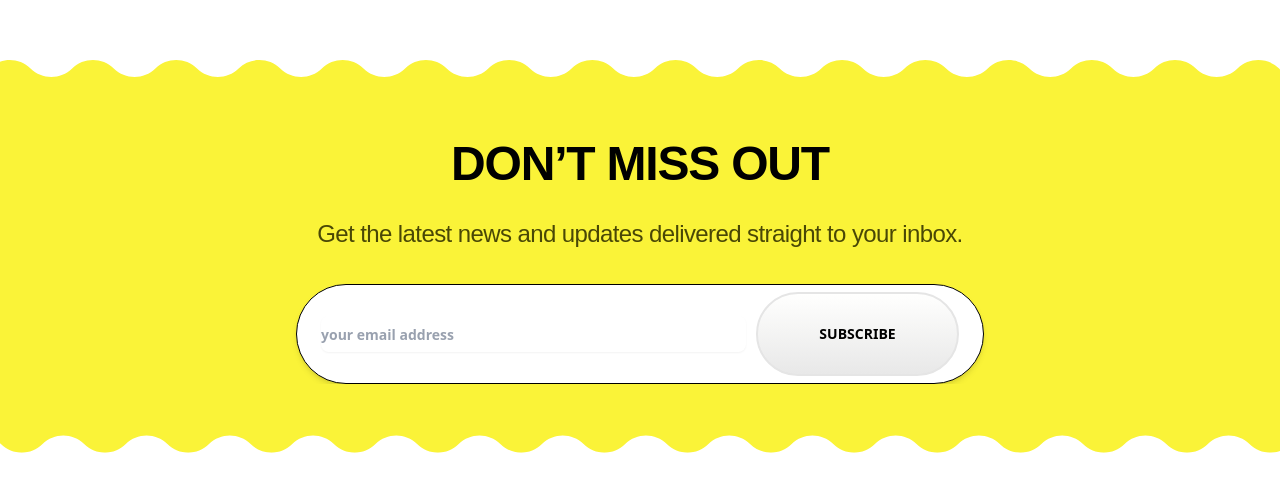
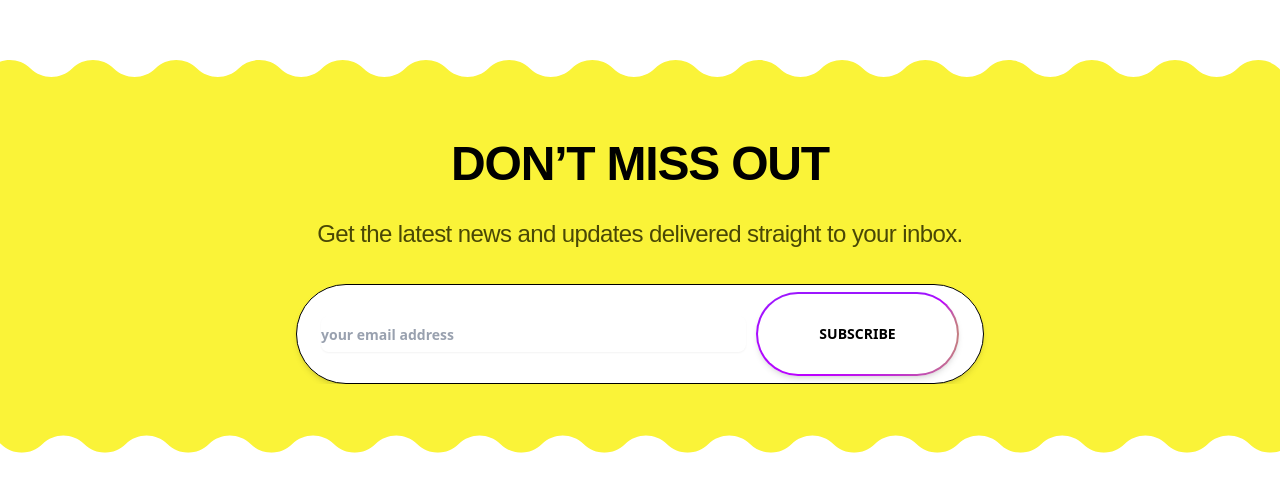
Before and after one commit to john-data-chen/ikg-footer, a React (Vite) app: page / in a window 1280 px wide. Shown: the part 283-774 px from the top of the page. Built offline with nearby package versions, Linux system fonts and the light colour scheme.

Commit message:
style(Footer): update subscribe button styling for improved visual appeal

```diff
--- a/src/components/Footer.tsx
+++ b/src/components/Footer.tsx
@@ -28,7 +28,7 @@ const Footer: React.FC = () => {
           />
           <Button
             type="submit"
-            className="border-image-[linear-gradient(245.4deg,_#3958FC_18.85%,_#CCFF00_48.99%,_#BD00FF_81.15%)_1] relative flex h-[84px] w-[203px] items-center justify-center gap-2 rounded-[66px] border-2 bg-gradient-to-b from-[#FFFFFE] to-[#E8E8E8] p-2 font-bold text-black shadow-[0_0_0_4px_#FFFFFF26]"
+            className="relative z-0 flex h-[84px] w-[203px] items-center justify-center gap-2 rounded-[66px] bg-white font-bold text-black shadow-md transition before:absolute before:inset-0 before:-z-10 before:rounded-[66px] before:bg-[conic-gradient(at_top_right,_#3958FC,_#CCFF00,_#BD00FF,_#3958FC)] before:p-[2px] before:content-[''] after:absolute after:inset-[2px] after:-z-10 after:rounded-[64px] after:bg-white after:content-[''] hover:before:bg-[conic-gradient(at_top_right,_#3958FC,_#CCFF00,_#BD00FF,_#3958FC,_#3958FC)]"
           >
             SUBSCRIBE
           </Button>
```
